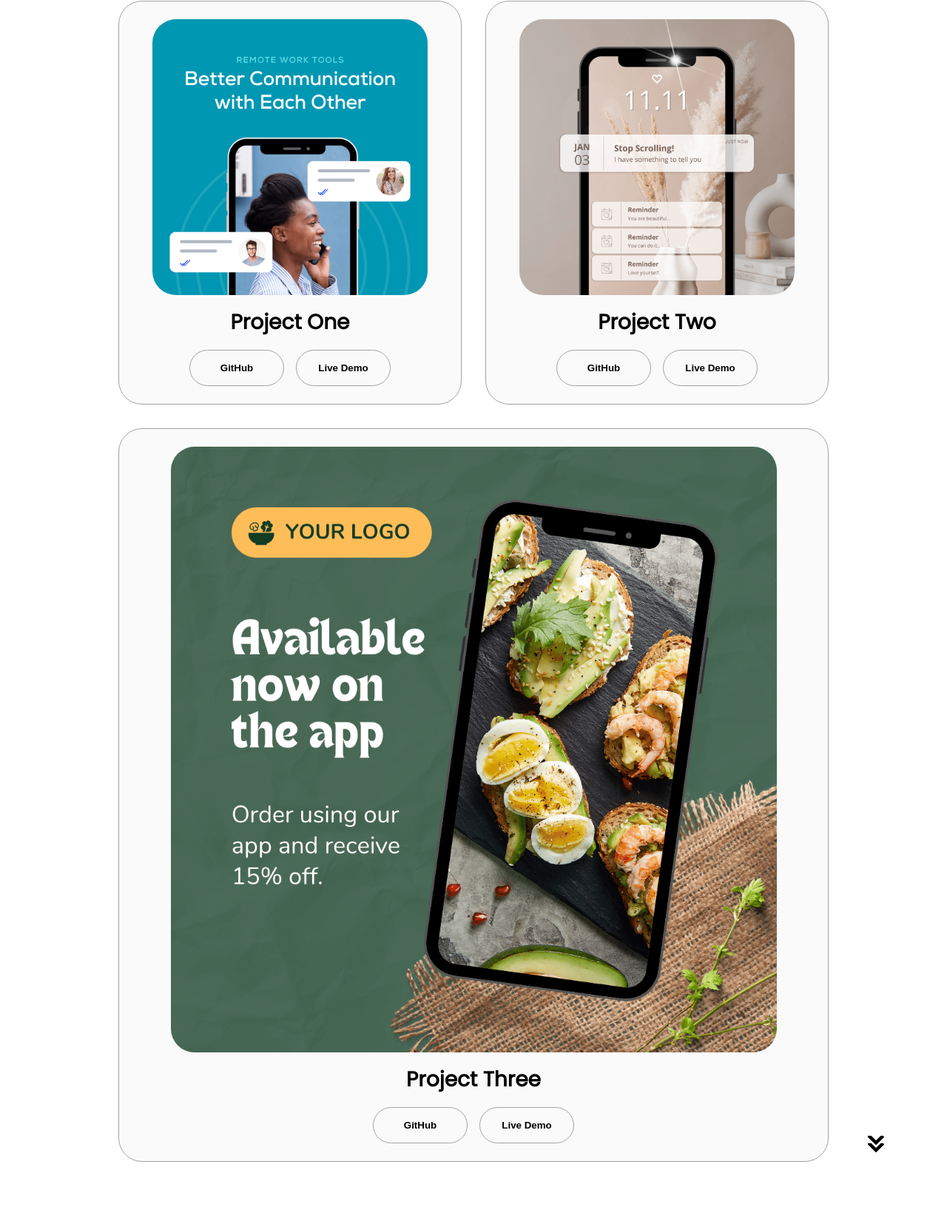
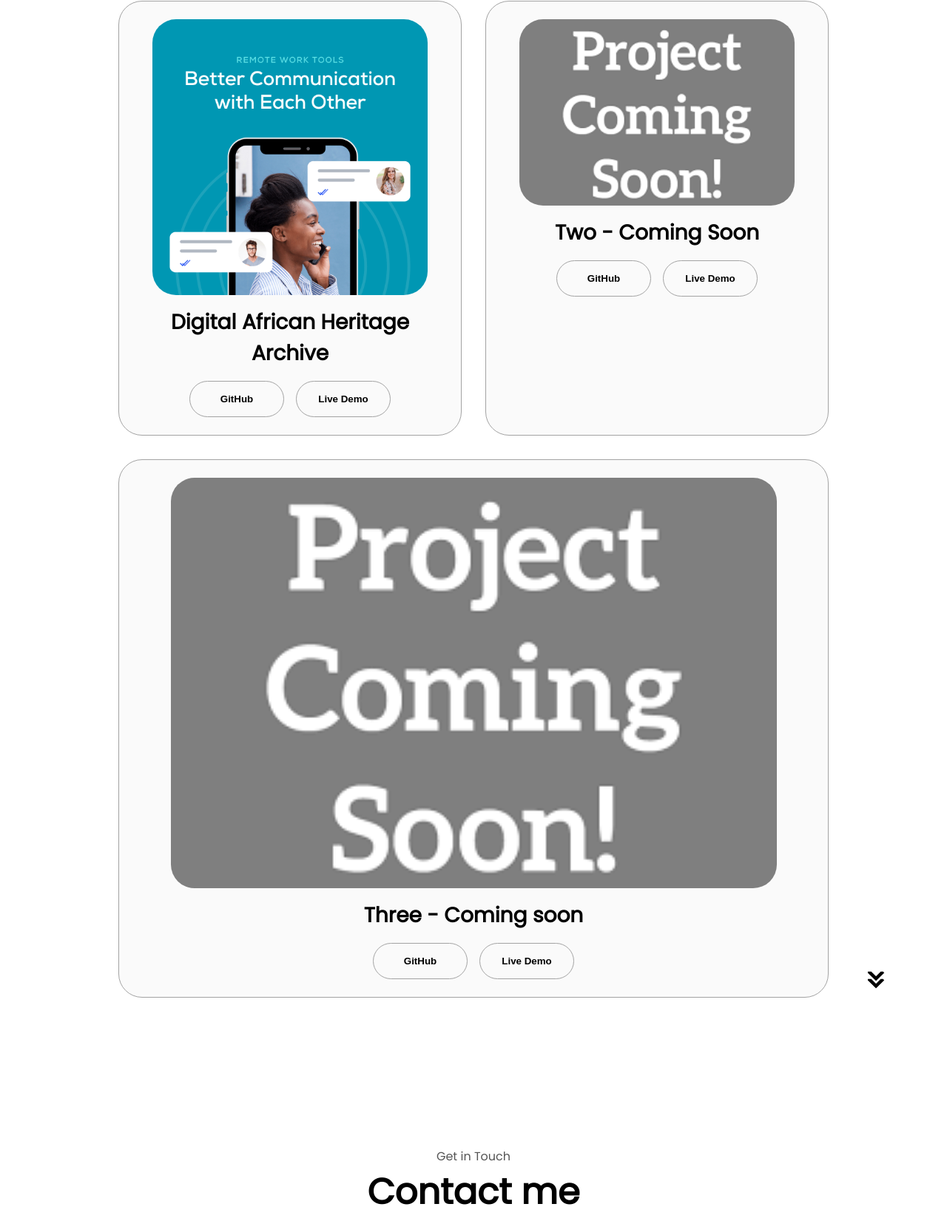
Before and after one commit to colamptey28/Professional-Portfolio, a plain HTML site: page index.html in a window 1280 px wide. Shown: the part 2592-4243 px from the top of the page at 74% size. Drawn offline with Linux system fonts and the light colour scheme.

Commit message:
Update Project

```diff
--- a/index.html
+++ b/index.html
@@ -49,7 +49,7 @@
             <h1 class="title">Caleb Lamptey</h1>
             <p class="section__text__p2">Frontend & Backend Web Developer</p>
             <div class="btn-container">
-                <button class="btn btn-color-1" onclick="window.open('./assets/resume.example.pdf')">Download CV</button>
+                <button class="btn btn-color-1" onclick="window.open('./assets/Resume.pdf')">Download CV</button>
                 <button class="btn btn-color-2" onclick="location.href='#contact'">Contact Info</button>
             </div>
             <div id="socials-container">
@@ -181,7 +181,7 @@
                     <div class="article-container">
                         <img src="./assets/project-1.png" alt="Project 1" class="project-img"/>
                     </div>
-                    <h2 class="experience-sub-title project-title">Project One</h2>
+                    <h2 class="experience-sub-title project-title">Digital African Heritage Archive</h2>
                     <div class="btn-container">
                         <button class="btn btn-color-2 project-btn" onclick="location.href='https://github.com/project1'">
                             GitHub
@@ -194,9 +194,9 @@
                 <!-- Project Two -->
                 <div class="details-container color-container">
                     <div class="article-container">
-                        <img src="./assets/project-2.png" alt="Project 2" class="project-img"/>
+                        <img src="./assets/coming-soon.png" alt="Project 2" class="project-img"/>
                     </div>
-                    <h2 class="experience-sub-title project-title">Project Two</h2>
+                    <h2 class="experience-sub-title project-title">Two - Coming Soon</h2>
                     <div class="btn-container">
                         <button class="btn btn-color-2 project-btn" onclick="location.href='https://github.com/project2'">
                             GitHub
@@ -209,9 +209,9 @@
                 <!-- Project Three -->
                 <div class="details-container color-container">
                     <div class="article-container">
-                        <img src="./assets/project-3.png" alt="Project 3" class="project-img"/>
+                        <img src="./assets/coming-soon.png" alt="Project 3" class="project-img"/>
                     </div>
-                    <h2 class="experience-sub-title project-title">Project Three</h2>
+                    <h2 class="experience-sub-title project-title">Three - Coming soon</h2>
                     <div class="btn-container">
                         <button class="btn btn-color-2 project-btn" onclick="location.href='https://github.com/project3'">
                             GitHub
```
Also changed, not shown: assets/coming-soon.png (added), 3 other files.
